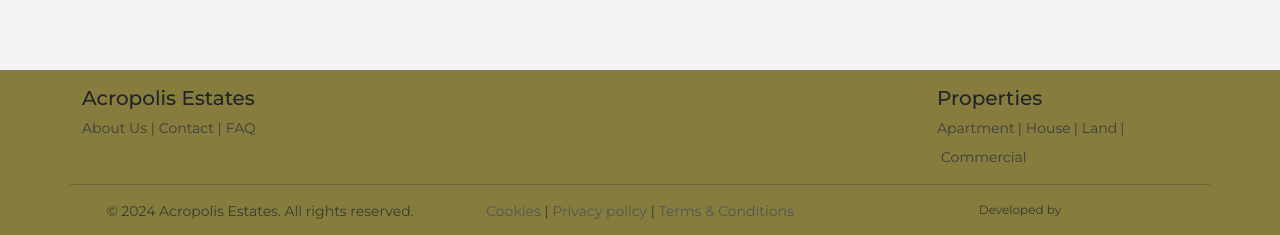
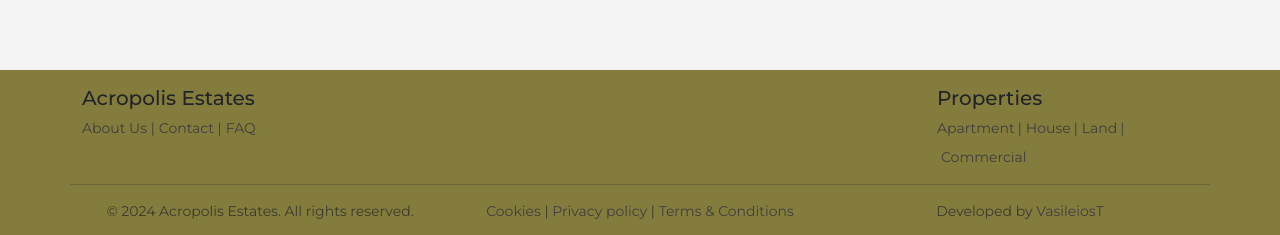
Before and after one commit to Vasileios20/real-estate, a React (Create React App) app: page /notfound in a window 1280 px wide. Shown: the part 562-797 px from the top of the page. Built offline with nearby package versions, Linux system fonts and the light colour scheme; no server answers.

Commit message:
Update styles to footer properties section(issue on lg screen),update links' and bg colour

```diff
--- a/src/components/Footer.js
+++ b/src/components/Footer.js
@@ -34,7 +34,7 @@ const Footer = () => {
     <Container fluid className={`${styles.Footer}`}>
       <Container>
         <Row className="pt-3 justify-content-between">
-          <Col sm={3}>
+          <Col sm={6} lg={4}>
             <h5>Acropolis Estates</h5>
             <Link to="/about" className={`${styles.link}`}>
               About Us |
@@ -47,37 +47,35 @@ const Footer = () => {
             </Link>
           </Col>
 
-          <Col sm={3} className="d-flex flex-column">
+          <Col sm={6} lg={4} xl={3} className="d-flex flex-column">
             <Row>
-              <Col className="pt-2 pt-md-0">
+              <Col sm={12} className="pt-2 pt-md-0">
                 <h5>Properties</h5>
               </Col>
-            </Row>
-            <Row>
-              <Col>
+              <Col className={styles.FitContent}>
                 <Form.Label
-                  className={`${styles.pointer} ${styles.link}`}
+                  className={`${styles.link}`}
                   onClick={() => handleSubmit("apartment")}
                 >
                   Apartment<span style={{ paddingLeft: "3px" }}>|</span>
                 </Form.Label>
 
                 <Form.Label
-                  className={`${styles.pointer} ${styles.link} ps-1`}
+                  className={`${styles.link} ps-1`}
                   onClick={() => handleSubmit("house")}
                 >
                   House<span style={{ paddingLeft: "3px" }}>|</span>
                 </Form.Label>
 
                 <Form.Label
-                  className={`${styles.pointer} ${styles.link} ps-1`}
+                  className={`${styles.link} ps-1`}
                   onClick={() => handleSubmit("land")}
                 >
                   Land<span style={{ paddingLeft: "3px" }}>|</span>
                 </Form.Label>
 
                 <Form.Label
-                  className={`${styles.pointer} ${styles.link} ps-1`}
+                  className={`${styles.link} ps-1`}
                   onClick={() => handleSubmit("commercial")}
                 >
                   Commercial
@@ -87,22 +85,21 @@ const Footer = () => {
           </Col>
 
         </Row>
-        <Row className="text-center mt-2">
+        <Row className={`text-center mt-2 align-items-center`}>
           <hr />
           <Col sm={4}>
             <p className="text-muted">
               &copy; 2024 Acropolis Estates. All rights reserved.
             </p>
           </Col>
-          <Col sm={4} className="">
+          <Col sm={4}>
             <p className="text-muted">
-              <Link to="/cookies">Cookies </Link> | <Link to="/privacyPolicy">Privacy policy</Link> | <Link to="/terms">Terms & Conditions</Link>
+              <Link to="/cookies" className={`${styles.link}`}>Cookies </Link> | <Link to="/privacyPolicy" className={`${styles.link}`}>Privacy policy</Link> | <Link to="/terms" className={`${styles.link}`}>Terms & Conditions</Link>
             </p>
           </Col>
-
-          <Col >
+          <Col sm={4}>
             <>
-              <p className="text-muted" style={{ fontSize: "12px" }}>Developed by
+              <p className="text-muted">Developed by <a href="https://github.com/Vasileios20" target="_blank" rel="noreferrer" className={`${styles.link}`}>VasileiosT</a>
               </p>
             </>
           </Col>
--- a/src/styles/Footer.module.css
+++ b/src/styles/Footer.module.css
@@ -1,16 +1,16 @@
 .Footer {
-  background-color: rgba(133, 124, 61, 1);
+  background-color: rgba(132, 124, 61, 1);
   font-size: 14px;
 }
-
-/* .pointer {
-  cursor: pointer;
-} */
 
 .centerContent {
   display: flex;
   justify-content: center;
   align-items: center;
+}
+
+.FitContent > * {
+  flex: 1;
 }
 
 .link {
```
